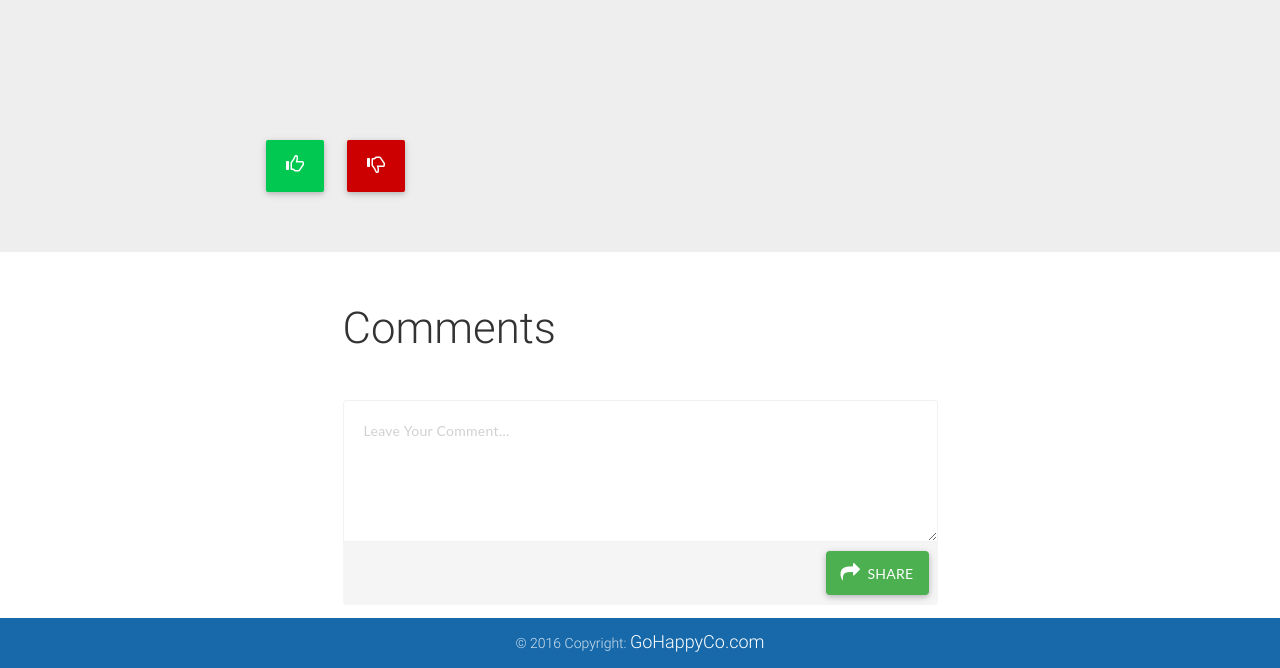
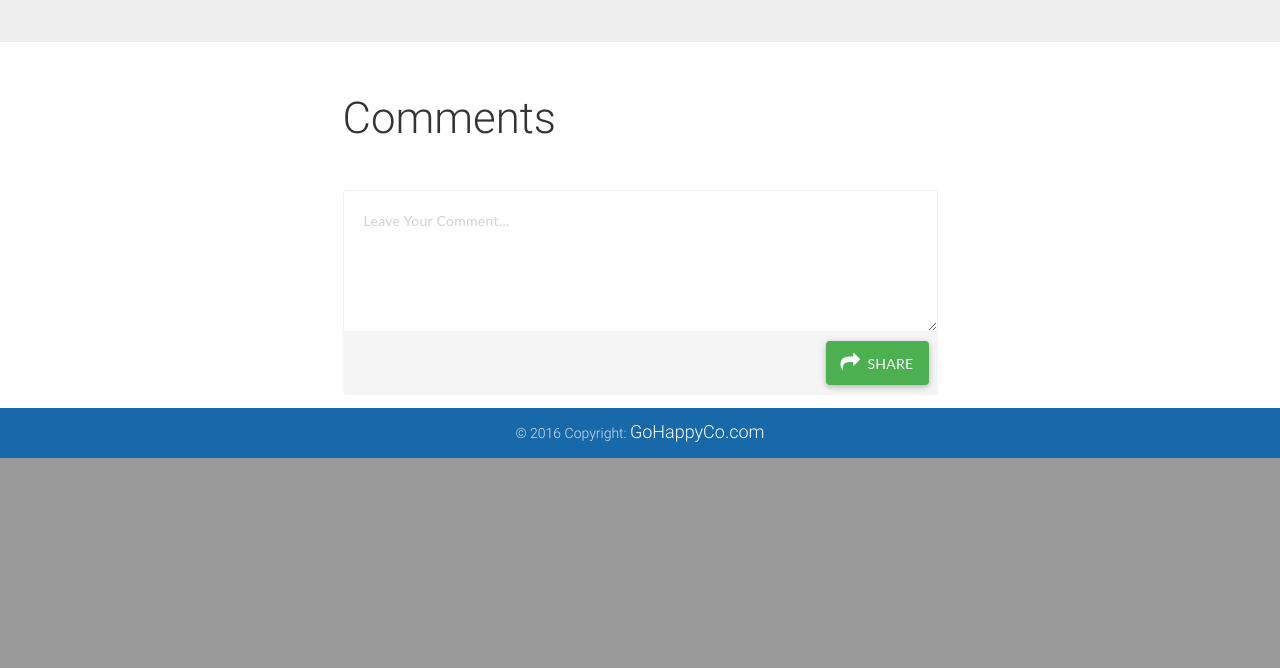
Before and after one commit to kazemnejad/gosocial, a Flask app: template gosocialserver/templates/postview.html in a window 1280 px wide. Shown: the part 850-1518 px from the top of the page. After the commit the page ends 1308 px from the top, so only its background shows below. Run offline with Flask 2, Linux system fonts and the light colour scheme; the template is opened without the code that fills it, so the values that code supplies are empty; some libraries are stand-ins or nearby versions.

Commit message:
Fix some little bug

```diff
--- a/gosocialserver/templates/postview.html
+++ b/gosocialserver/templates/postview.html
@@ -38,18 +38,13 @@
         <div class="row">
             <div class="col-lg-8 col-lg-offset-2 col-md-10 col-md-offset-1">
                 <div class="post-heading">
-                    <div class="space-30"></div>
-                    <div class="space-30"></div>
-                    <div class="space-30"></div>
-                    <div class="space-30"></div>
+
                     <div class="space-30"></div>
                     <div class="space-30"></div>
                     <h1><kbd>{{ post.title }}</kbd></h1>
                     <div class="space-30"></div>
                     <div class="space-30"></div>
-                    <div class="space-30"></div>
-                    <div class="space-30"></div>
-                    <div class="space-30"></div>
+
                     <span class="meta"><kbd>Posted by <a
                             href="/users/{{post.author.username}}">@{{ post.author.username }}</a> on {{ post.created_on }}</kbd></span>
                 </div>
--- a/gosocialserver/templates/profile.html
+++ b/gosocialserver/templates/profile.html
@@ -1,7 +1,7 @@
 <!DOCTYPE html>
 <html>
 <head>
-    <title>GoSocial!</title>
+    <title>{{ user.name }} - GoSocial!</title>
 
     <link href="{{ url_for('static',filename='css/bootstrap.css') }}" rel="stylesheet"/>
     <!--<link href="css/rotating-card.css" rel="stylesheet"/>-->
--- a/gosocialserver/userviews.py
+++ b/gosocialserver/userviews.py
@@ -163,4 +163,4 @@ def make_square(address):
     right = (width + new_width) / 2
     bottom = (height + new_height) / 2
 
-    im.crop((left, top, right, bottom)).save(full_path)
+    im.crop((int(left), int(top), int(right), int(bottom))).save(full_path)
```
